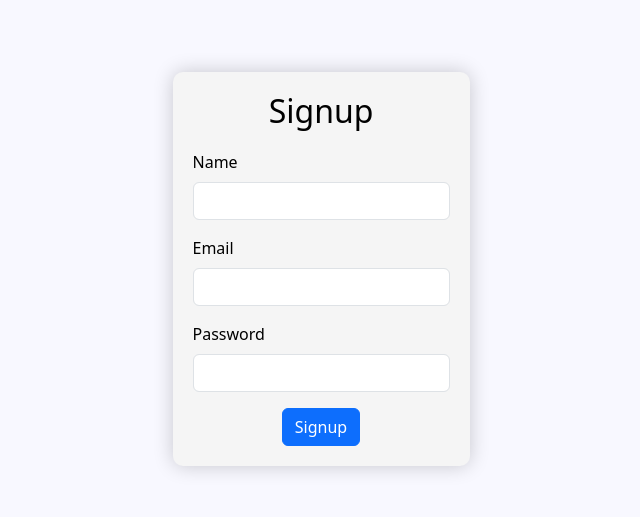
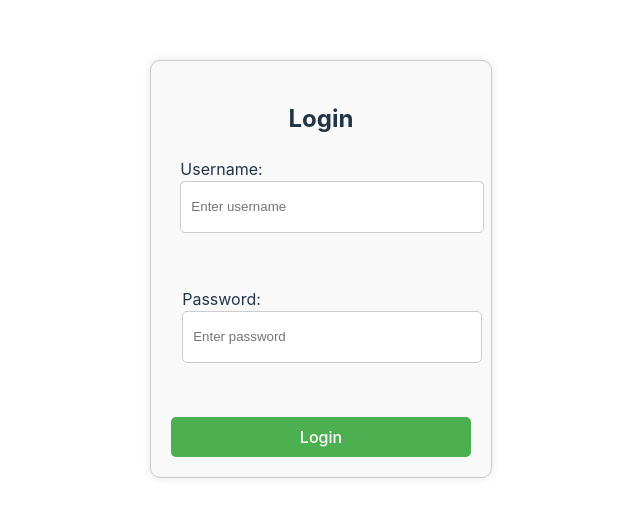
Before and after one commit to aayushisharma26/Online-Learning, a React (Vite) app: page / in a window 1280 px wide. Shown: the part 131-648 px from the top of the page, without its empty margins (319-959 px from the left). Built offline with nearby package versions, Linux system fonts and the light colour scheme.

Commit message:
Add login page

```diff
--- a/src/App.jsx
+++ b/src/App.jsx
@@ -2,13 +2,14 @@ import { useState } from 'react'
 import reactLogo from './assets/react.svg'
 import viteLogo from '/vite.svg'
 import './App.css';
-import Signup from './Signup/Signup.jsx';
+import Login from './Login/Login.jsx';
+
 
 function App() {
 
   return (
     <>
-      <Signup/>
+      <Login/>
     </>
   )
 }
--- a/src/Login/Login.css
+++ b/src/Login/Login.css
@@ -0,0 +1,51 @@
+.login-container {
+    width: 300px;
+    background-color: #f9f9f9;
+    padding: 20px;
+    border: 1px solid #ccc;
+    border-radius: 10px;
+    box-shadow: 0 0 10px rgba(0, 0, 0, 0.1);
+}
+
+form {
+    display: flex;
+    flex-direction: column;
+    align-items: center;
+}
+
+label {
+    margin-bottom: 10px;
+    text-align: left;
+    display: block;
+}
+
+input[type="text"],
+input[type="password"] {
+    width: 100%;
+    height: 30px;
+    margin-bottom: 20px;
+    padding: 10px;
+    border: 1px solid #ccc;
+    border-radius: 5px;
+}
+
+button[type="submit"] {
+    width: 100%;
+    height: 40px;
+    background-color: #4CAF50;
+    color: #fff;
+    padding: 10px;
+    border: none;
+    border-radius: 5px;
+    cursor: pointer;
+}
+
+button[type="submit"]:hover {
+    background-color: #3e8e41;
+}
+
+.error {
+    color: red;
+    font-size: 14px;
+    margin-bottom: 10px;
+}
--- a/src/Login/Login.jsx
+++ b/src/Login/Login.jsx
@@ -0,0 +1,47 @@
+import React, { useState } from 'react';
+import './Login.css'
+
+function Login() {
+  const [username, setUsername] = useState('');
+  const [password, setPassword] = useState('');
+
+  const handleSubmit = (event) => {
+    event.preventDefault();
+    if (username === 'admin' && password === 'password') {
+      console.log('Login successful!');
+    } else {
+      alert('Invalid username or password');
+    }
+  };
+
+  return (
+    <div className="login-container">
+      <form onSubmit={handleSubmit}>
+        <h2>Login</h2>
+        <label>
+          Username:
+          <input
+            type="text"
+            value={username}
+            onChange={(event) => setUsername(event.target.value)}
+            placeholder="Enter username"
+          />
+        </label>
+        <br />
+        <label>
+          Password:
+          <input
+            type="password"
+            value={password}
+            onChange={(event) => setPassword(event.target.value)}
+            placeholder="Enter password"
+          />
+        </label>
+        <br />
+        <button type="submit">Login</button>
+      </form>
+    </div>
+  );
+}
+
+export default Login;
--- a/src/Signup/Signup.css
+++ b/src/Signup/Signup.css
@@ -1,18 +1,15 @@
-.signup-box {
-    width: 100%;
-    max-width: 400px;
+/* .signup-box {
+    width: 400px;
     padding: 20px;
-    background:#f5f5f5;
-
+    background: #1f293a;
     border-radius: 10px;
     box-shadow: 0 0 20px rgba(0, 0, 0, 0.2);
     text-align: center;
-    margin: 0 auto;
 }
 
 .signup-box h2 {
     font-size: 2em;
-    color: black;
+    color: #0ef;
     margin-bottom: 20px;
 }
 
@@ -23,14 +20,45 @@
 .custom-label {
     display: block;
     text-align: left;
-    color: black;
+    color: #fff;
 }
 
 body {
-    background-color:#f8f8ff;
-    display: flex;
-    justify-content: center;
-    align-items: center;
-    height: 100vh;
-    margin: 0;
-}
+    background-color: #1f293a;
+} */
+
+
+
+
+
+
+
+
+
+
+
+
+
+
+
+
+
+
+
+
+
+
+
+
+
+
+
+
+
+
+
+
+/* Signup.css */
+
+/* Add custom styles if needed */
+/*
--- a/src/Signup/Signup.jsx
+++ b/src/Signup/Signup.jsx
@@ -1,86 +1,70 @@
-import React, { useState } from 'react';
-import 'bootstrap/dist/css/bootstrap.min.css';
-import './Signup.css';
+// import React, { useState } from 'react';
+// import './Login.css';
 
-const Signup = () => {
-  const [formData, setFormData] = useState({
-    name: '',
-    email: '',
-    password: ''
-  });
+// const Login = () => {
+//   const [formData, setFormData] = useState({
+//     email: '',
+//     password: ''
+//   });
 
-  const [alertMessage, setAlertMessage] = useState('');
+//   const [alertMessage, setAlertMessage] = useState('');
 
-  const handleChange = (e) => {
-    const { name, value } = e.target;
-    setFormData({
-      ...formData,
-      [name]: value
-    });
-  };
+//   const handleChange = (e) => {
+//     const { name, value } = e.target;
+//     setFormData({
+//       ...formData,
+//       [name]: value
+//     });
+//   };
 
-  const handleSubmit = (e) => {
-    e.preventDefault();
-    const { name, email, password } = formData;
+//   const handleSubmit = (e) => {
+//     e.preventDefault();
+//     const { email, password } = formData;
 
-    if (!name || !email || !password) {
-      setAlertMessage('Please fill in all fields');
-      return;
-    }
+//     if (!email || !password) {
+//       setAlertMessage('Please fill in all fields');
+//       return;
+//     }
 
-    console.log('Form submitted', formData);
-    setAlertMessage('Signup successful!');
-  };
+//     console.log('Form submitted', formData);
+//     setAlertMessage('Login successful!');
+//   };
 
-  return (
-    <div className="signup-box">
-      <h2>Signup</h2>
-      {alertMessage && (
-        <div className={`alert ${alertMessage === 'Signup successful!' ? 'alert-success' : 'alert-danger'}`} role="alert">
-          {alertMessage}
-        </div>
-      )}
-      <form onSubmit={handleSubmit}>
-        <div className="mb-3">
-          <label htmlFor="name" className="form-label custom-label">Name</label>
-          <input
-            type="text"
-            className="form-control"
-            id="name"
-            name="name"
-            value={formData.name}
-            onChange={handleChange}
-            required
-          />
-        </div>
-        <div className="mb-3">
-          <label htmlFor="email" className="form-label custom-label">Email</label>
-          <input
-            type="email"
-            className="form-control"
-            id="email"
-            name="email"
-            value={formData.email}
-            onChange={handleChange}
-            required
-          />
-        </div>
-        <div className="mb-3">
-          <label htmlFor="password" className="form-label custom-label">Password</label>
-          <input
-            type="password"
-            className="form-control"
-            id="password"
-            name="password"
-            value={formData.password}
-            onChange={handleChange}
-            required
-          />
-        </div>
-        <button type="submit" className="btn btn-primary">Signup</button>
-      </form>
-    </div>
-  );
-};
+//   return (
+//     <div className="login-box">
+//       <h2>Login</h2>
+//       {alertMessage && (
+//         <div className={`alert ${alertMessage === 'Login successful!' ? 'alert-success' : 'alert-danger'}`} role="alert">
+//           {alertMessage}
+//         </div>
+//       )}
+//       <form onSubmit={handleSubmit}>
+//         <div className="form-group">
+//           <label htmlFor="email">Email</label>
+//           <input
+//             type="email"
+//             id="email"
+//             name="email"
+//             value={formData.email}
+//             onChange={handleChange}
+//             required
+//           />
+//         </div>
+//         <div className="form-group">
+//           <label htmlFor="password">Password</label>
+//           <input
+//             type="password"
+//             id="password"
+//             name="password"
+//             value={formData.password}
+//             onChange={handleChange}
+//             required
+//           />
+//         </div>
+//         <button type="submit" className="btn btn-primary">Login</button>
+//       </form>
+//     </div>
+//   );
+// };
 
-export default Signup;
+// export default Login;
```
